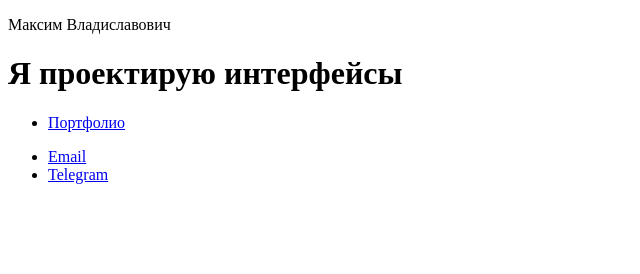
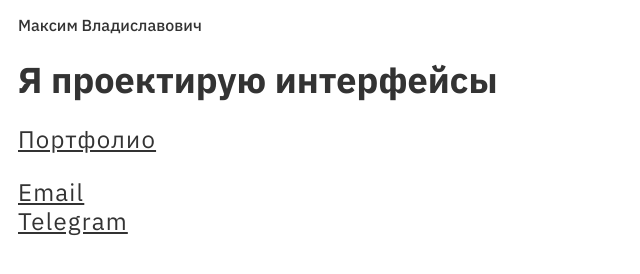
Before and after one commit to curlymario/maxim.sivokon.me, a plain HTML site: page index.html in a window 1280 px wide. Shown: the whole page, without its empty margins (0-640 px from the left). Drawn offline with Linux system fonts and the light colour scheme; files that its build step writes are made by us from their sources.

Commit message:
стилизовал текст и списки

```diff
--- a/css/main.css
+++ b/css/main.css
@@ -0,0 +1,71 @@
+/* ====== BASE ====== */
+
+html {
+  box-sizing: border-box;
+}
+*,
+*:before,
+*:after {
+  box-sizing: inherit;
+}
+
+html {
+  font-family: 'IBM Plex Sans', 'Franklin Gothic Medium', 'Arial Narrow', Arial, sans-serif, sans-serif;
+  font-size: 100%;
+  line-height: 1.2;
+  -webkit-text-size-adjust: 100%;
+  color: #333333;
+}
+
+html,
+body {
+  margin: 0;
+}
+
+header,
+main,
+footer,
+section,
+article {
+  display: block;
+}
+
+/* Set Image and Objects to have a max-width of 100% */
+embed,
+iframe,
+img,
+object,
+video {
+  max-width: 100%;
+}
+
+a {
+  color: inherit;
+}
+
+/* ====== MAIN ====== */
+
+.container {
+  padding-left: 18px;
+  padding-right: 18px;
+}
+
+.header__logo {
+  font-weight: 500;
+}
+
+.main_title {
+  font-size: 36px;
+  line-height: 42px;
+  font-weight: 700;
+}
+
+.links {
+  padding: 0;
+
+  font-size: 24px;
+  letter-spacing: 0.05em;
+
+  list-style: none;
+
+}
--- a/index.html
+++ b/index.html
@@ -5,23 +5,24 @@
   <meta http-equiv="X-UA-Compatible" content="IE=edge">
   <title>Максим Сивоконь — Веб-дизайнер, проектировщик интерфейсов</title>
   <meta name="viewport" content="width=device-width, initial-scale=1">
-  <link rel="stylesheet" type="text/css" href="main.css">
+  <link rel="stylesheet" type="text/css" href="https://fonts.googleapis.com/css?family=IBM+Plex+Sans:400,500,700&amp;subset=cyrillic">
+  <link rel="stylesheet" type="text/css" href="css/main.css">
 </head>
 <body>
-  <header>
-    <p class="logo">Максим Владиславович</p>
+  <header class="header container">
+    <p class="header__logo">Максим Владиславович</p>
   </header>
   <main class="container">
-    <h1 class="title">
+    <h1 class="main_title">
       Я <span class="title__colored">проектирую</span>
       <span class="title__dynamic" id="title-typed">интерфейсы</span>
     </h1>
-    <ul class="links navigation">
+    <ul class="links main_navigation">
       <li class="links__item">
         <a href="https://behance.net/maximsivokon">Портфолио</a>
       </li>
     </ul>
-    <ul class="links contacts">
+    <ul class="links main_contacts">
       <li class="links__item">
         <a href="mailto:maxim@sivokon.me" target="_blank">Email</a>
       </li>
```
